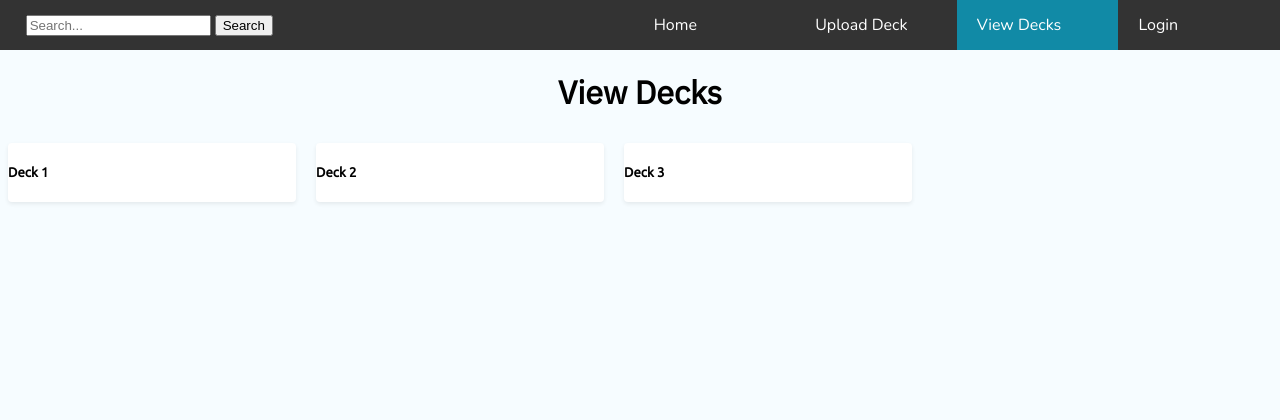
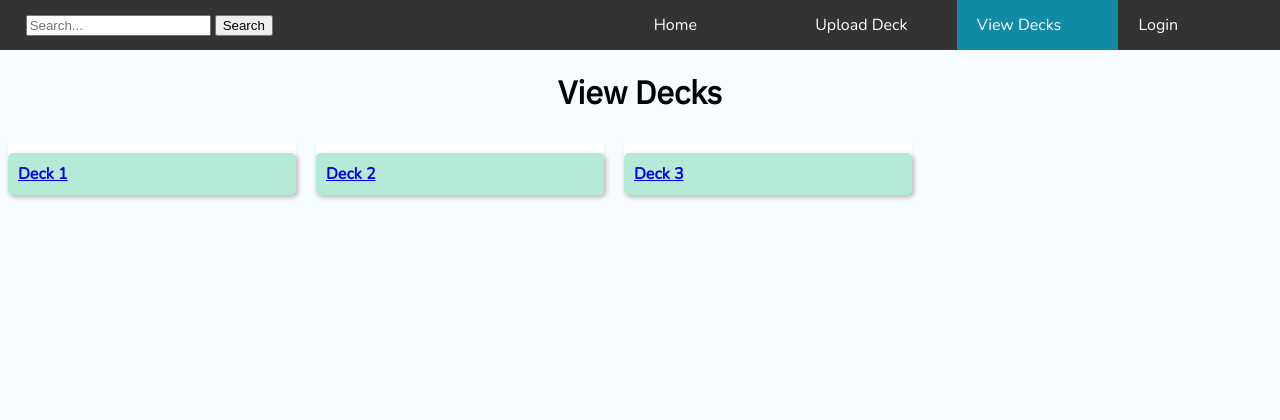
Before and after one commit to BradHillier/ClassCards, a Flask app: page /view_decks in a window 1280 px wide. Shown: the top 420 px of the page. Run offline with Flask 2, Linux system fonts and the light colour scheme.

Commit message:
working on card rendering

```diff
--- a/frontend/api.py
+++ b/frontend/api.py
@@ -1,15 +1,36 @@
-from flask import Blueprint, jsonify
+from flask import Blueprint, jsonify, abort
 
 api_bp = Blueprint('api', __name__)
 
-'''
-@api_bp.route('/api/data')
-def data():
-    # Your JSON response code here
-    return jsonify({'data': 'Hello, World!'})
-'''
-
 @api_bp.route('/api/decks')
 def get_decks():
-    decks = [{'title': 'Deck 1'}, {'title': 'Deck 2'}, {'title': 'Deck 3'}]
+    decks = [{'title': 'Deck 1', 'id': '0000001'}, {'title': 'Deck 2', 'id': '0000002'}, {'title': 'Deck 3', 'id': '0000003'}]
     return jsonify({'decks': decks})
+
+@api_bp.route('/api/decks/<int:deckID>/cards', methods=['GET'])
+def get_cards(deckID):
+
+    # TODO: Implement code to retrieve cards for the specified deckID
+    # You can use the deckID parameter to query the database or data source
+    # and retrieve the corresponding cards.
+
+    # Example response with dummy data
+    cards = [
+        {
+            "id": 1,
+            "front": "What is the capital of France?",
+            "back": "Paris"
+        },
+        {
+            "id": 2,
+            "front": "What is the tallest mountain in the world?",
+            "back": "Mount Everest"
+        }
+    ]
+
+    # Check if the deckID is valid and return a 404 error if not
+    if deckID < 1 or deckID > 10:  # Assuming deckIDs are between 1 and 10
+        abort(404)
+
+    # Return a JSON response with the cards for the specified deckID
+    return jsonify(cards)
--- a/frontend/app.py
+++ b/frontend/app.py
@@ -31,4 +31,5 @@ def register():
 
 
 if __name__ == '__main__':
-    app.run(debug=True)
+    #app.run(debug=True)
+    app.run(port=8080)
--- a/frontend/static/css/style.css
+++ b/frontend/static/css/style.css
@@ -63,13 +63,27 @@ nav a:hover {
   padding-bottom: 50px;
 }
 
-.card {
+.deck {
   background-color: #fff;
   border-radius: 0.25rem;
   box-shadow: 0 0.125rem 0.25rem rgba(0, 0, 0, 0.075);
   display: inline-block;
   margin: 0.5rem;
   width: 18rem;
+}
+
+.deck-body {
+  background-color: #B5EAD7; /* light green */
+  border-radius: 5px;
+  padding: 10px;
+  margin-top: 10px;
+  box-shadow: 2px 2px 5px #B9B9B9; /* light gray */
+}
+
+.deck-title {
+  color: #FFB347; /* light orange */
+  font-size: 1.2rem;
+  margin: 0;
 }
 
 .navbar {
--- a/frontend/static/js/view_decks.js
+++ b/frontend/static/js/view_decks.js
@@ -7,13 +7,42 @@ fetch("/api/decks")
   .then((data) => {
     const deckCards = data.decks.map((deck) => {
       return `
-        <div class="card">
-          <div class="card-body">
-            <h5 class="card-title">${deck.title}</h5>
+        <div class="deck" data-deck-id="${deck.id}">
+          <div class="deck-body">
+            <h5 class="deck-title"><a href="#">${deck.title}</a></h5>
           </div>
         </div>
       `;
     });
 
     deckContainer.innerHTML = deckCards.join("");
+
+    // add event listeners to the deck elements
+    const decks = document.querySelectorAll(".deck");
+    decks.forEach((deck) => {
+      deck.addEventListener("click", () => {
+        const deckId = deck.dataset.deckId;
+        fetch(`/api/decks/${deckId}/cards`)
+          .then((response) => response.json())
+          .then((cards) => {
+            const cardItems = cards.map((card) => {
+              return `
+                <div class="card">
+                  <div class="card-body">
+                    <h5 class="card-title">${card.front}</h5>
+                    <p class="card-text">${card.back}</p>
+                  </div>
+                </div>
+              `;
+            });
+            deckContainer.innerHTML = cardItems.join("");
+          })
+          .catch((error) => {
+            console.error(error);
+          });
+      });
+    });
+  })
+  .catch((error) => {
+    console.error(error);
   });
```
Also changed, not shown: frontend/static/js/old_view_decks.js (added, +19 -0 lines).
